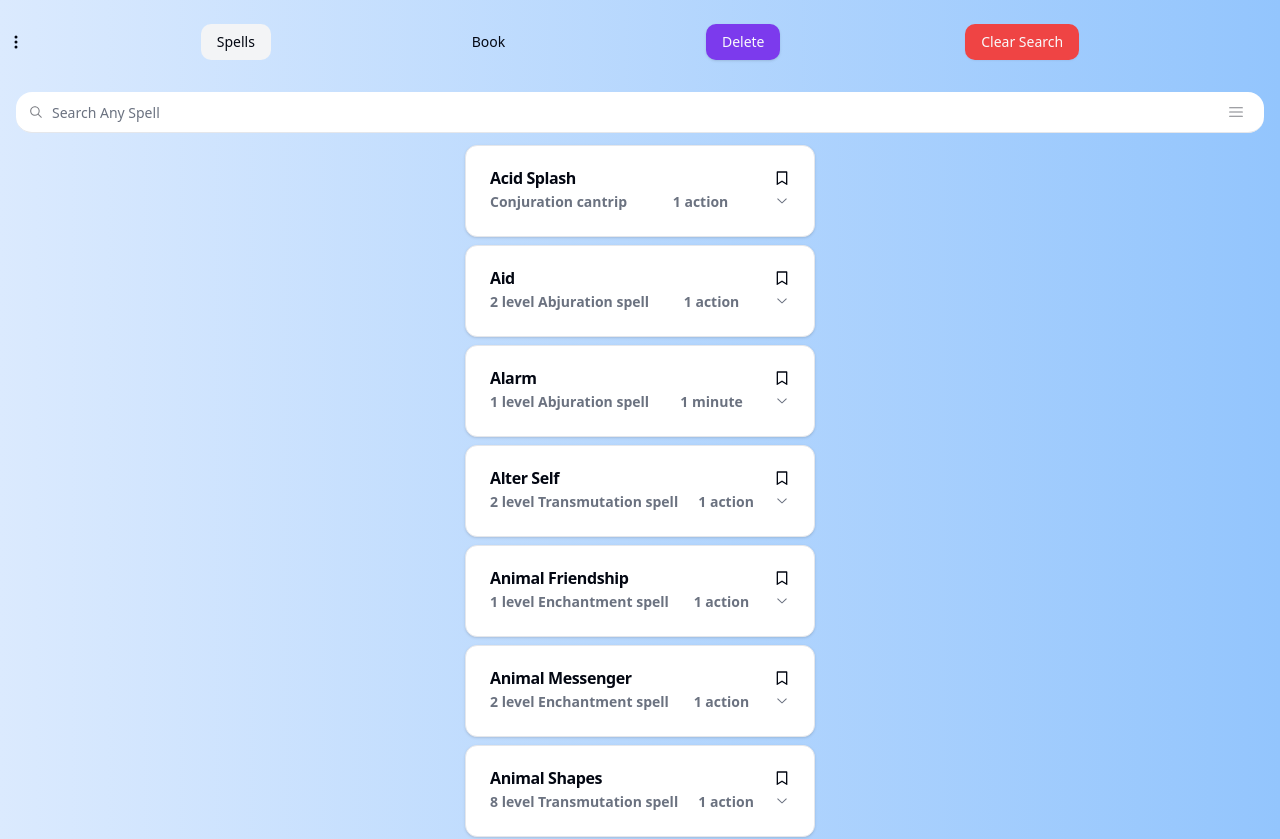
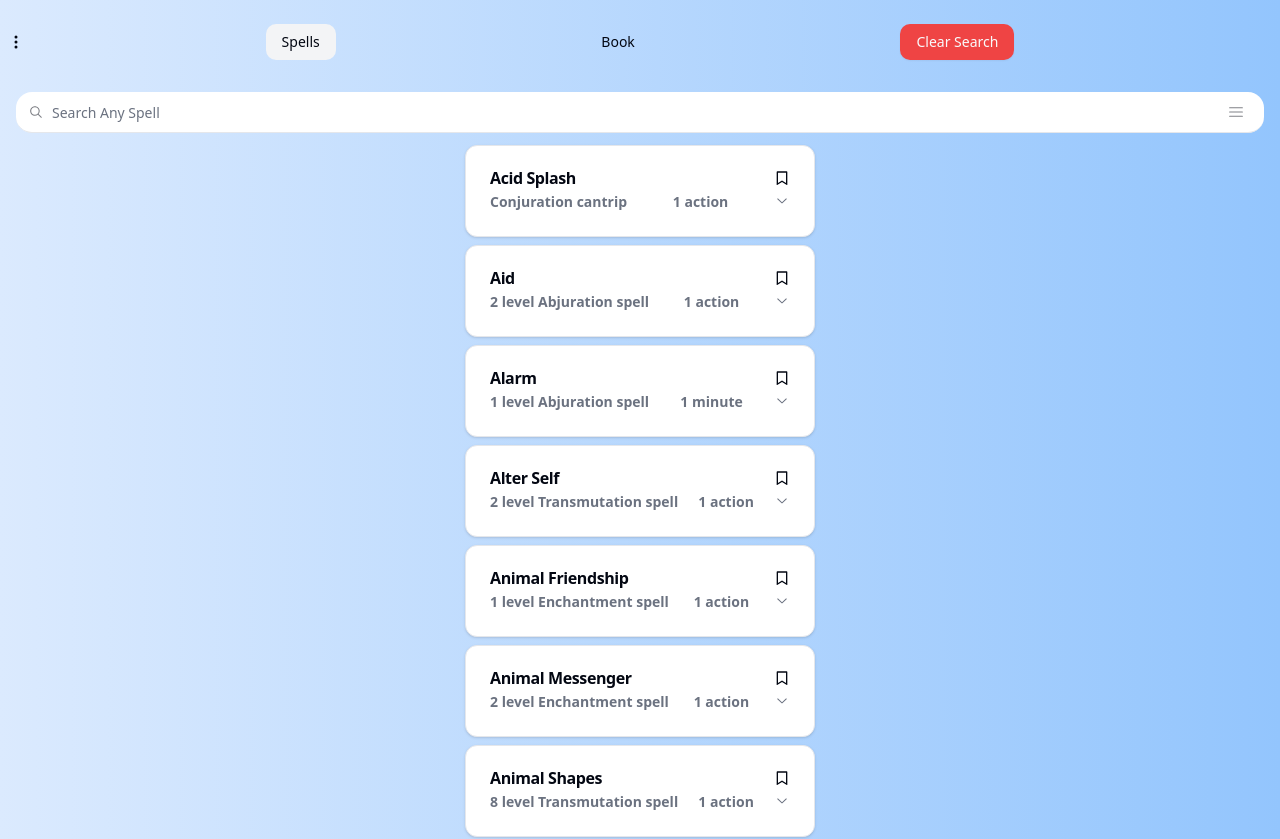
Before and after one commit to koowip/dnd-pwa, a React (Vite) app: page / in a window 1280 px wide. Shown: the top 839 px of the page. Built offline with nearby package versions, Linux system fonts and the light colour scheme.

Commit message:
changed button highlight color, moving forward with pwa stuff

```diff
--- a/package.json
+++ b/package.json
@@ -26,6 +26,7 @@
     "react-icons": "^5.2.1",
     "tailwind-merge": "^2.3.0",
     "tailwindcss-animate": "^1.0.7",
+    "vite-plugin-pwa": "^0.20.0",
     "zustand": "^4.5.2"
   },
   "devDependencies": {
--- a/src/components/FileDialog.tsx
+++ b/src/components/FileDialog.tsx
@@ -98,7 +98,7 @@ const FileDialog = () => {
           <DialogTitle>Export / Import Spells</DialogTitle>
           <DialogDescription className="py-2 text-wrap">
             SpellBook will be deleted if cache is cleared, backup your spellbook
-            via downloading it locally.
+            via download.
           </DialogDescription>
         </DialogHeader>
         <Button
@@ -107,7 +107,7 @@ const FileDialog = () => {
         >
           {bookSpellList.length > 0
             ? "Download Book"
-            : "Favorite some spells to enable download"}
+            : "Favorite spells to enable download"}
         </Button>
         <input
         className="hidden"
--- a/src/components/FilterSheet.tsx
+++ b/src/components/FilterSheet.tsx
@@ -18,7 +18,7 @@ import {
 } from "@/lib/services/SpellService";
 import { HamburgerMenuIcon } from "@radix-ui/react-icons";
 import useClassStore from "@/lib/services/StoreService";
-import { useEffect } from "react";
+import { useEffect, useMemo } from "react";
 import { Spell } from "@/lib/types";
 import { Button } from "./ui/button";
 
@@ -41,6 +41,8 @@ const FilterSheet = () => {
     setBookSpellList,
     searchCriteria,
   } = useClassStore();
+
+  useMemo(() => {},[selectedClass, selectedLevel, selectedSubClass])
 
   const searchWhenSheetClose = () => {
     let cur;
--- a/src/components/Landing.tsx
+++ b/src/components/Landing.tsx
@@ -38,7 +38,7 @@ const Landing = () => {
           Book
         </Button>
         {/* Delete button when published, only for dev use */}
-        <Button onClick={() => localStorage.clear()}>Delete</Button>
+        {/* <Button onClick={() => localStorage.clear()}>Delete</Button> */}
         <Button variant="destructive" onClick={clearUserInputs}>Clear Search</Button>
       </div>
       <Search />
--- a/src/components/ui/button.tsx
+++ b/src/components/ui/button.tsx
@@ -10,7 +10,7 @@ const buttonVariants = cva(
     variants: {
       variant: {
         default:
-          "bg-primary text-primary-foreground shadow hover:bg-primary/90",
+          "bg-primary text-primary-foreground shadow",
         destructive:
           "bg-destructive text-destructive-foreground shadow-sm hover:bg-destructive/90",
         outline:
```
Also changed, not shown: 1 other file (tests, documents, lock files or other folders).
